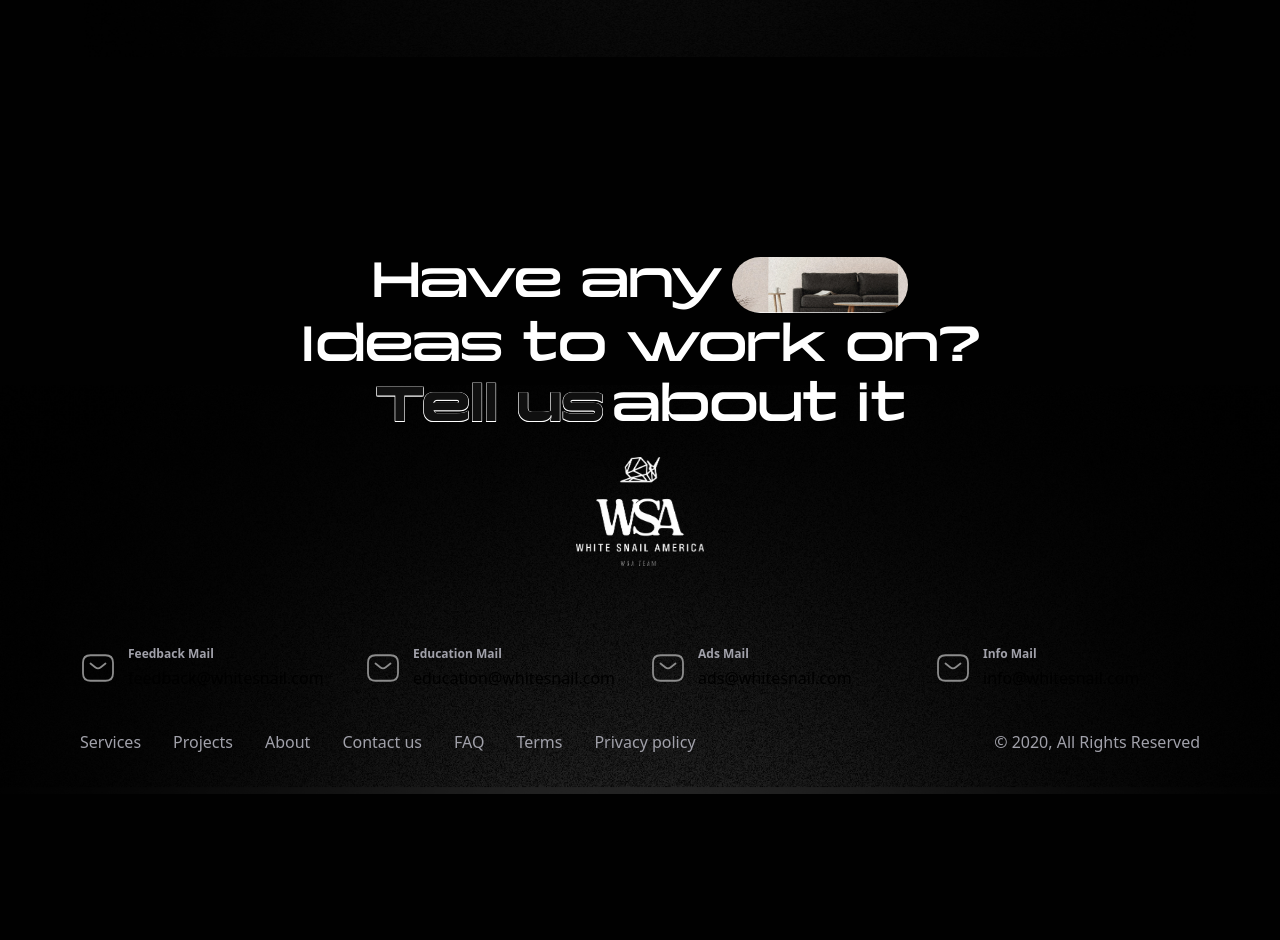
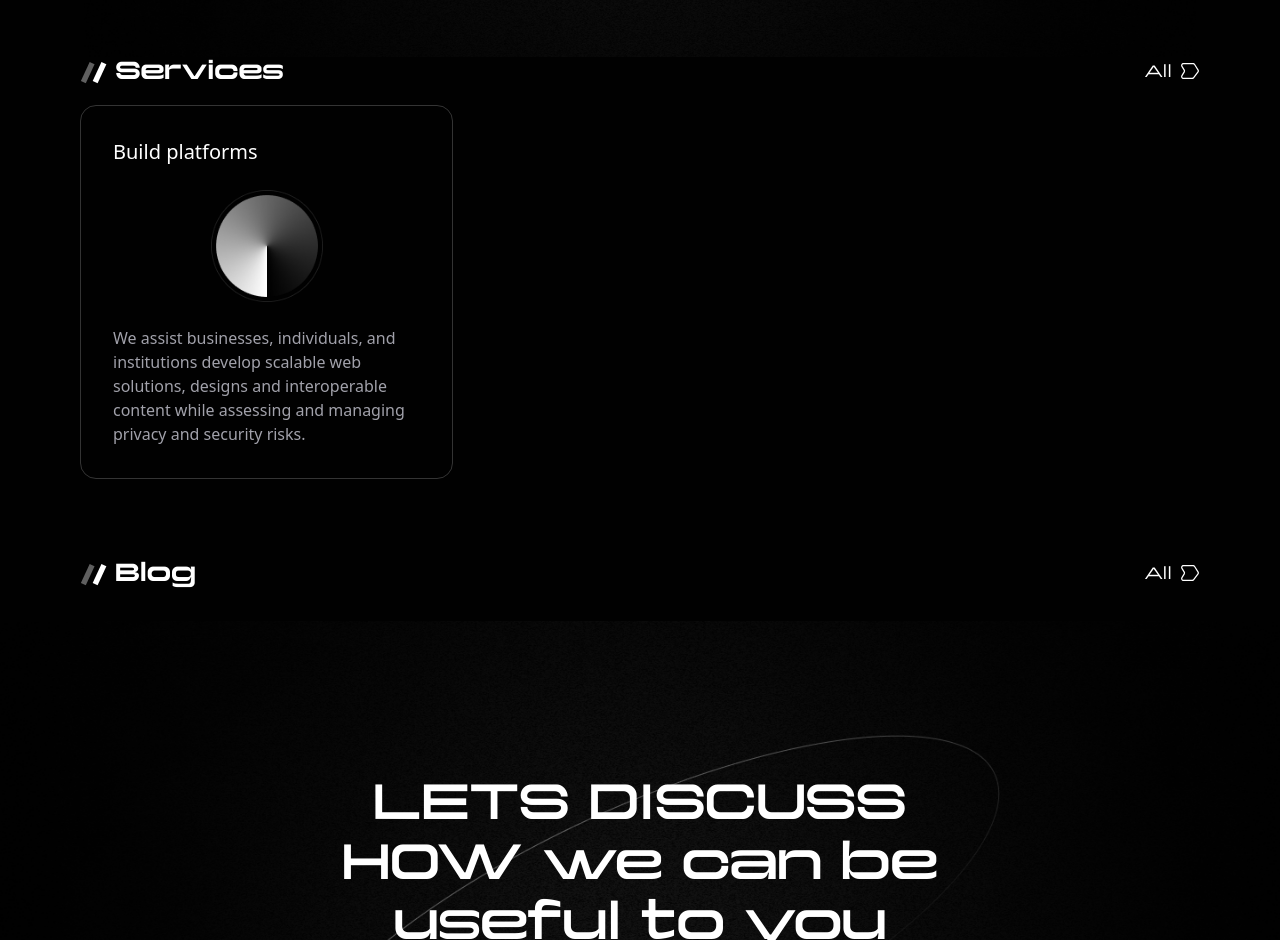
Before and after one commit to MiladDevarts/wsa, a Next.js app: page / in a window 1280 px wide. Shown: the part 1860-2800 px from the top of the page. Before the commit the page ends 2654 px from the top, so only its background shows below. Built offline with nearby package versions, Linux system fonts and the light colour scheme.

Commit message:
feat: create title section component

```diff
--- a/app/layout.js
+++ b/app/layout.js
@@ -2,7 +2,9 @@
 import './globals.css'
 import localFont from '@next/font/local'
 
-import { Footer, NavBar } from '@/components/layout'
+import NavBar from '@/components/layout/NavBar'
+import Footer from '@/components/layout/Footer'
+
 
 const industry = localFont({
   src: [
--- a/app/page.js
+++ b/app/page.js
@@ -1,8 +1,10 @@
 
 import About from "@/components/home/About";
+import Blog from "@/components/home/Blog";
+import Contact from "@/components/home/Contact";
 import Hero from "@/components/home/Hero";
 import IntroduceOne from "@/components/home/IntroduceOne";
-
+import Services from "@/components/home/Services";
 
 export default function Home() {
   return (
@@ -10,6 +12,9 @@ export default function Home() {
       <Hero />
       <About />
       <IntroduceOne />
+      <Services />
+      <Blog/>
+      <Contact />
     </>
   )
 }
--- a/components/home/About.jsx
+++ b/components/home/About.jsx
@@ -6,7 +6,7 @@ function About() {
     <section className="w-full py-28 lg:py-48 bg-right-top bg-contain bg-no-repeat" style={{ backgroundImage: `url('/images/header/header-bg.png')` }} >
       <div className="container flex flex-col lg:flex-row gap-y-5">
         <div className="lg:w-2/5 w-full flex flex-col gap-y-3 lg:-mt-20">
-          <h3 className="text-2xl lg:text-5xl font-bold flex gap-x-2">
+          <h3 className="text-white text-2xl lg:text-5xl font-bold flex gap-x-2">
             <svg width="31" height="25" viewBox="0 0 31 25" fill="none" xmlns="http://www.w3.org/2000/svg">
               <rect x="25" width="6" height="24" transform="rotate(24.8486 25 0)" fill="white" />
               <rect x="11" width="6" height="24" transform="rotate(24.8486 11 0)" fill="#5F5F5F" />
--- /dev/null
+++ b/components/home/Blog.jsx
@@ -0,0 +1,11 @@
+
+import TitleSection from "../layout/TitleSection"
+
+function Blog() {
+  return (
+    <TitleSection title="Blog" link="#" />
+
+  )
+}
+
+export default Blog
--- /dev/null
+++ b/components/home/Contact.jsx
@@ -0,0 +1,30 @@
+
+import React from 'react'
+
+function Contact() {
+    return (
+        <section className="flex flex-col items-center py-32 lg:py-48 bg-no-repeat bg-center bg-contain" style={{ backgroundImage: `url('/images/header/introduce-bg.png')` }}>
+            <div className="container">
+                <h2 className="flex flex-col gap-y-3 items-center text-2xl lg:text-5xl text-white font-extrabold lg:font-semibold">
+                    <div>
+                        LETS DISCUSS
+                    </div>
+                    <div className="flex gap-x-2">
+                        HOW we can be
+                    </div>
+                    <div className="flex gap-x-4">
+                        useful to you
+                    </div>
+                </h2>
+            </div>
+            <section className='container flex justify-center py-8'>
+                <div className='w-full lg:w-1/2 flex h-20 border border-white/20 p-2 rounded-2xl'>
+                    <input type="text" className='w-4/6 lg:w-5/6 h-full bg-transparent text-white pl-2 focus:outline-none' placeholder='Your E-mail' />
+                    <input type="submit" className='flex items-center justify-center w-2/6 lg:2-1/6 h-full rounded-3xl bg-white text-black font-sans' />
+                </div>
+            </section>
+        </section>
+    )
+}
+
+export default Contact
--- /dev/null
+++ b/components/home/ServiceCard.jsx
@@ -0,0 +1,17 @@
+
+function ServiceCard() {
+    return (
+        <div className="font-sans text-white w-full p-8 flex flex-col gap-y-6 rounded-2xl border
+    border-white/20">
+            <h4 className="text-xl">
+                Build platforms
+            </h4>
+            <img src="./images/service/abstraction.png" className="w-28 self-center" alt="" />
+            <p className="text-zinc-400">
+                We assist businesses, individuals, and institutions develop scalable web solutions, designs and interoperable content while assessing and managing privacy and security risks.
+            </p>
+        </div>
+    )
+}
+
+export default ServiceCard
--- /dev/null
+++ b/components/home/Services.jsx
@@ -0,0 +1,19 @@
+"use client"
+
+import TitleSection from "../layout/TitleSection"
+import ServiceCard from "./ServiceCard"
+
+function Services() {
+    return (
+        <>
+           <TitleSection title="Services" link="#" />
+            <section className="container mt-4 mb-20 lg:grid lg:grid-cols-3">
+               {
+                <ServiceCard />
+               }
+            </section>
+        </>
+    )
+}
+
+export default Services
--- a/components/layout/Footer.jsx
+++ b/components/layout/Footer.jsx
@@ -19,7 +19,7 @@ function Footer() {
           </div>
         </h2>
         <div>
-          <img src="/images/logos/vertical-white-logo.png" className="w-32 animate-pulse" alt="" />
+          <img src="/images/logos/vertical-white-logo.png" className="w-32" alt="" />
         </div>
       </section>
       <section className="container">
@@ -33,7 +33,7 @@ function Footer() {
               <span className="text-xs text-zinc-400 font-bold">
                 Feedback Mail
               </span>
-              <span>
+              <span className="text-white">
                 feedback@whitesnail.com
               </span>
             </div>
@@ -47,7 +47,7 @@ function Footer() {
               <span className="text-xs text-zinc-400 font-bold">
                 Education Mail
               </span>
-              <span>
+              <span className="text-white">
                 education@whitesnail.com
               </span>
             </div>
@@ -61,7 +61,7 @@ function Footer() {
               <span className="text-xs text-zinc-400 font-bold">
                 Ads Mail
               </span>
-              <span>
+              <span className="text-white">
                 ads@whitesnail.com
               </span>
             </div>
@@ -75,14 +75,14 @@ function Footer() {
               <span className="text-xs text-zinc-400 font-bold">
                 Info Mail
               </span>
-              <span>
+              <span className="text-white">
                 info@whitesnail.com
               </span>
             </div>
           </div>
         </div>
         <div className="flex flex-col lg:flex-row lg:justify-between mt-10 font-sans text-zinc-400">
-          <ul className="grid grid-cols-2 gap-y-3 lg:flex lg:gap-x-8 mb-4 lg:mb-0">
+          <ul className="text-white grid grid-cols-2 gap-y-3 lg:flex lg:gap-x-8 mb-4 lg:mb-0">
             <li className="w-full lg:w-auto font-industry">Services</li>
             <li className="w-full lg:w-auto">Projects</li>
             <li className="w-full lg:w-auto">About</li>
--- /dev/null
+++ b/components/layout/TitleSection.jsx
@@ -0,0 +1,22 @@
+
+function TitleSection({title, link}) {
+    return (
+        <div className="container flex justify-between items-center">
+            <h3 className="flex items-center gap-x-2 text-white font-bold text-2xl">
+                <svg width="27" viewBox="0 0 31 25" fill="none" xmlns="http://www.w3.org/2000/svg">
+                    <rect x="24.6523" width="6.22587" height="24.0141" transform="rotate(24.8486 24.6523 0)" fill="white" />
+                    <rect x="11.0898" width="6.22587" height="24.0141" transform="rotate(24.8486 11.0898 0)" fill="#5F5F5F" />
+                </svg>
+                {title}
+            </h3>
+            <a href={link} className="text-white flex gap-x-2">
+                All
+                <svg width="20" height="20" viewBox="0 0 20 20" fill="none" xmlns="http://www.w3.org/2000/svg">
+                    <path d="M12.2245 18.0418H3.51619C2.59952 18.0418 1.79121 17.5668 1.34954 16.7668C0.907876 15.9668 0.93289 15.0252 1.41622 14.2502L3.72452 10.5585C3.90786 10.2668 3.90786 9.72516 3.72452 9.44183L1.41622 5.75016C0.93289 4.97516 0.907876 4.0335 1.34954 3.2335C1.79121 2.4335 2.60786 1.9585 3.51619 1.9585H13.0495C13.8329 1.9585 14.7412 2.4585 15.1495 3.12516L18.6329 8.69183C19.0995 9.44183 19.0579 10.5918 18.5245 11.3002L14.2079 17.0502C13.7829 17.6168 12.9329 18.0418 12.2245 18.0418ZM3.51619 3.2085C3.06619 3.2085 2.65787 3.44183 2.44121 3.84183C2.22454 4.24183 2.23286 4.7085 2.47452 5.09183L4.78287 8.7835C5.21621 9.4835 5.21621 10.5335 4.78287 11.2335L2.47452 14.9252C2.23286 15.3085 2.22454 15.7752 2.44121 16.1752C2.65787 16.5752 3.06619 16.8085 3.51619 16.8085H12.2245C12.5412 16.8085 13.0162 16.5668 13.2079 16.3168L17.5246 10.5668C17.7496 10.2668 17.7746 9.69183 17.5746 9.37516L14.0912 3.8085C13.9079 3.5085 13.3995 3.2335 13.0495 3.2335H3.51619V3.2085Z" fill="white" />
+                </svg>
+            </a>
+        </div>
+    )
+}
+
+export default TitleSection
--- a/components/layout/index.js
+++ /dev/null
@@ -1,5 +0,0 @@
-
-import NavBar from "./NavBar";
-import Footer from "./Footer";
-
-export {NavBar , Footer}
```
Also changed, not shown: data/dummy.js (added, +13 -0 lines). Lines whose indentation alone changed are shown as unchanged.
